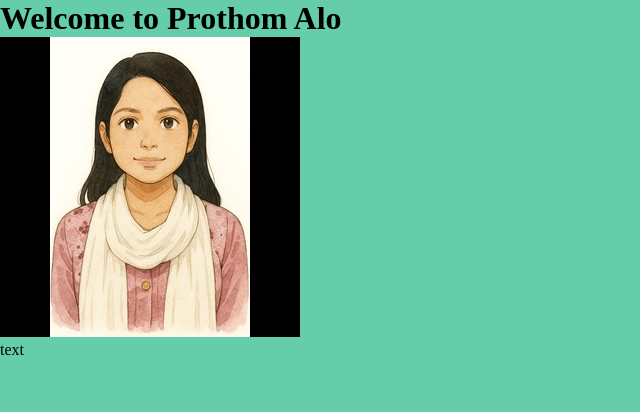
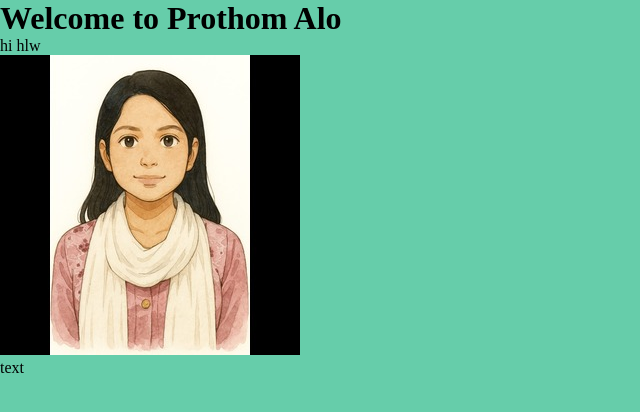
Before and after one commit to Jalal99rock/responsive-portfolio, a plain HTML site: page index.html in a window 1280 px wide. Shown: the whole page, without its empty margins (0-640 px from the left). Drawn offline with Linux system fonts and the light colour scheme.

Commit message:
added paragraph

```diff
--- a/index.html
+++ b/index.html
@@ -8,6 +8,7 @@
 </head>
 <body>
     <h1> Welcome to Prothom Alo</h1>
+    <p> hi hlw</p>
 
         <section>
             <div>
```
